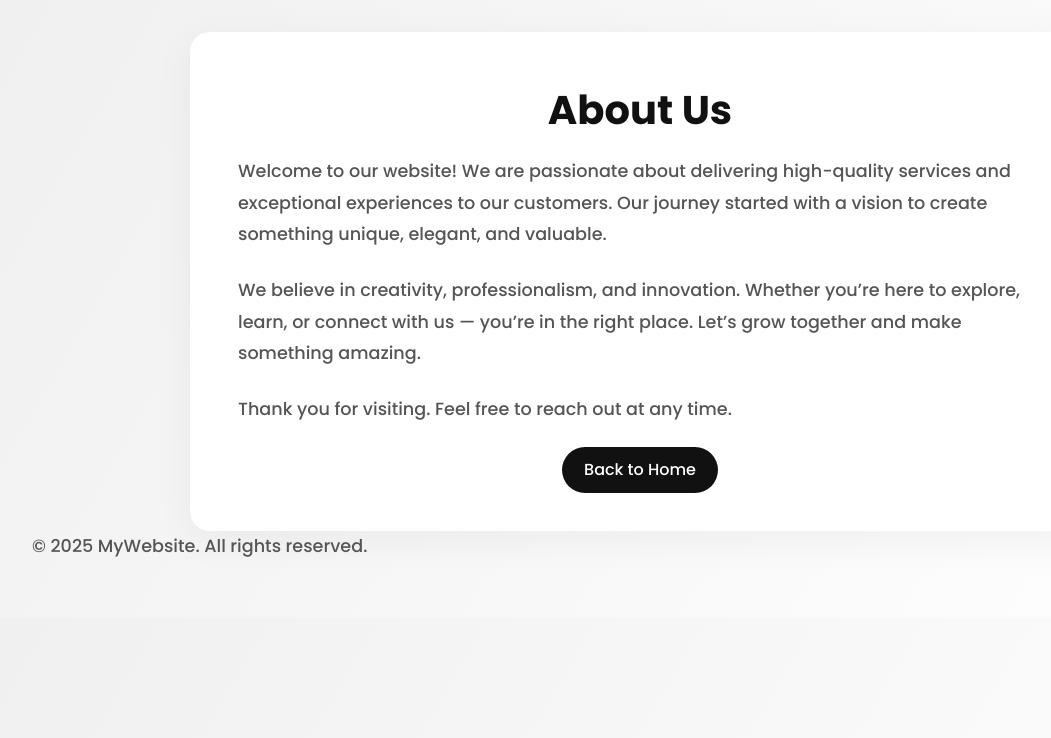
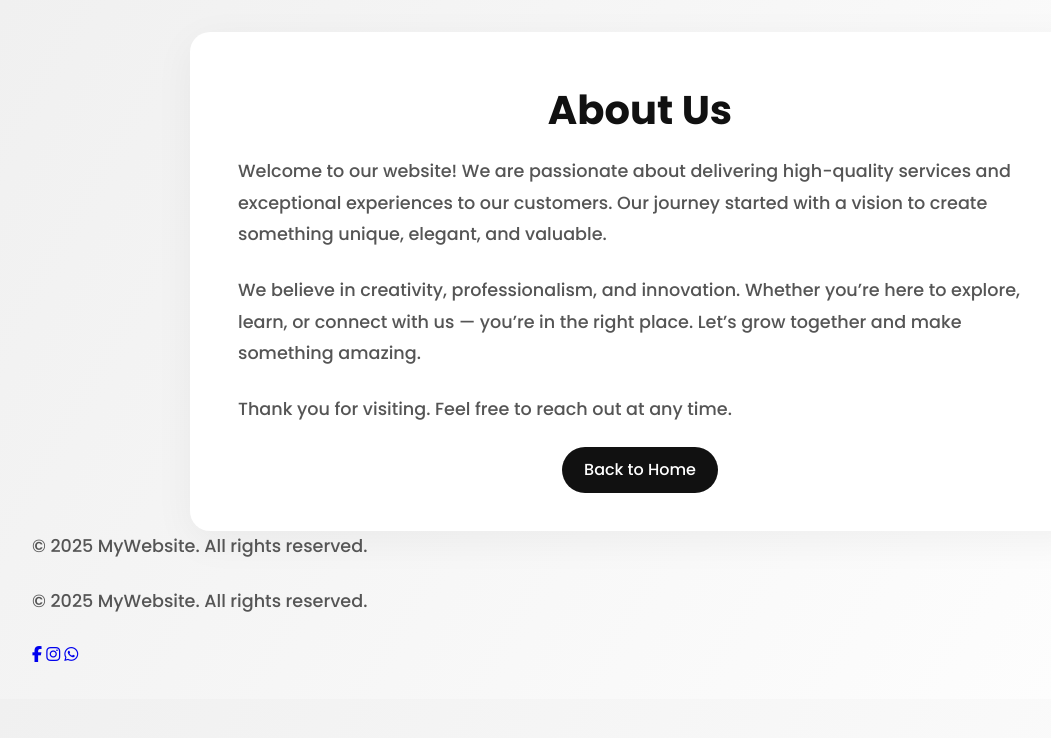
Before and after one commit to technologies-b/technologies, a plain HTML site: page about.html in a window 1280 px wide. Shown: the whole page, without its empty margins (0-1051 px from the left). Drawn offline with Linux system fonts and the light colour scheme.

Commit message:
Update about.html

```diff
--- a/about.html
+++ b/about.html
@@ -101,3 +101,11 @@
 <footer>
   <p>&copy; 2025 MyWebsite. All rights reserved.</p>
 </footer>
+<footer>
+  <p>&copy; 2025 MyWebsite. All rights reserved.</p>
+  <div class="social-icons">
+    <a href="https://facebook.com/yourpage" target="_blank"><i class="fab fa-facebook-f"></i></a>
+    <a href="https://instagram.com/yourprofile" target="_blank"><i class="fab fa-instagram"></i></a>
+    <a href="https://wa.me/971xxxxxxxxx" target="_blank"><i class="fab fa-whatsapp"></i></a>
+  </div>
+</footer>
```
